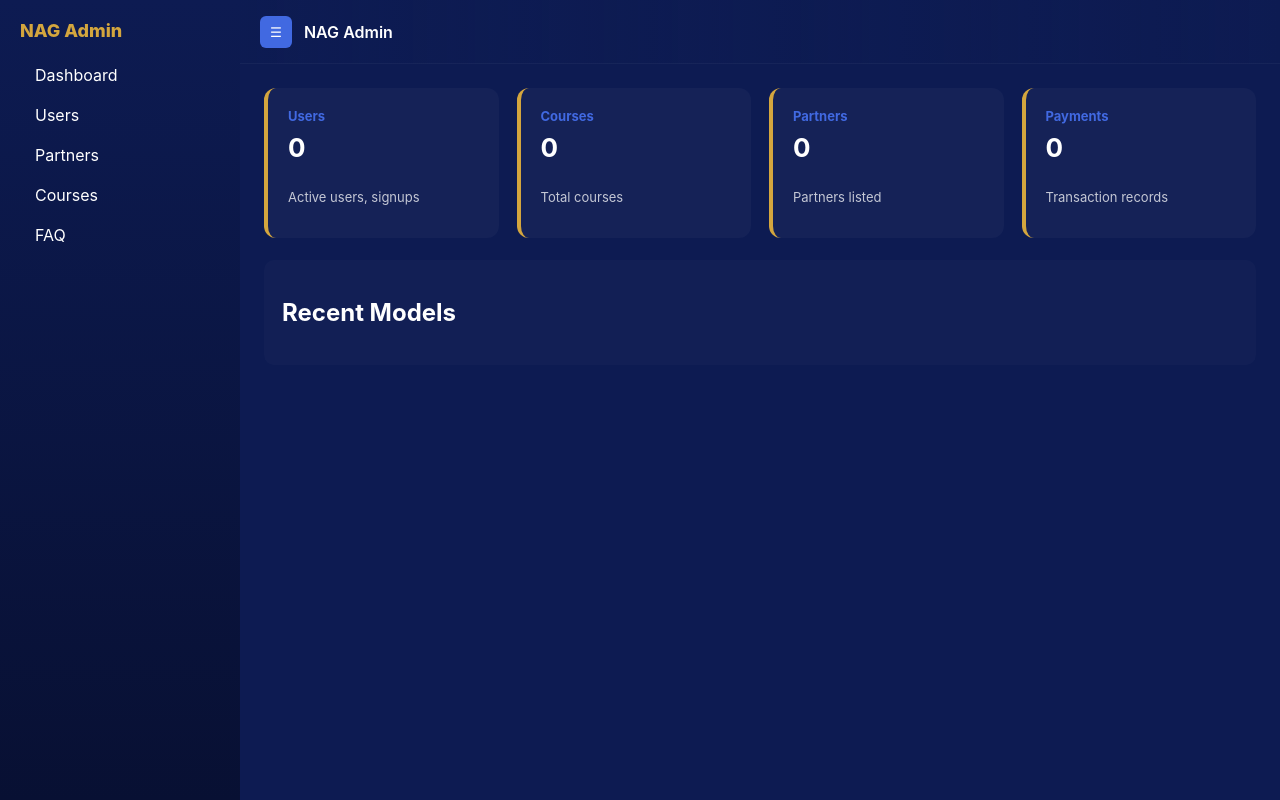
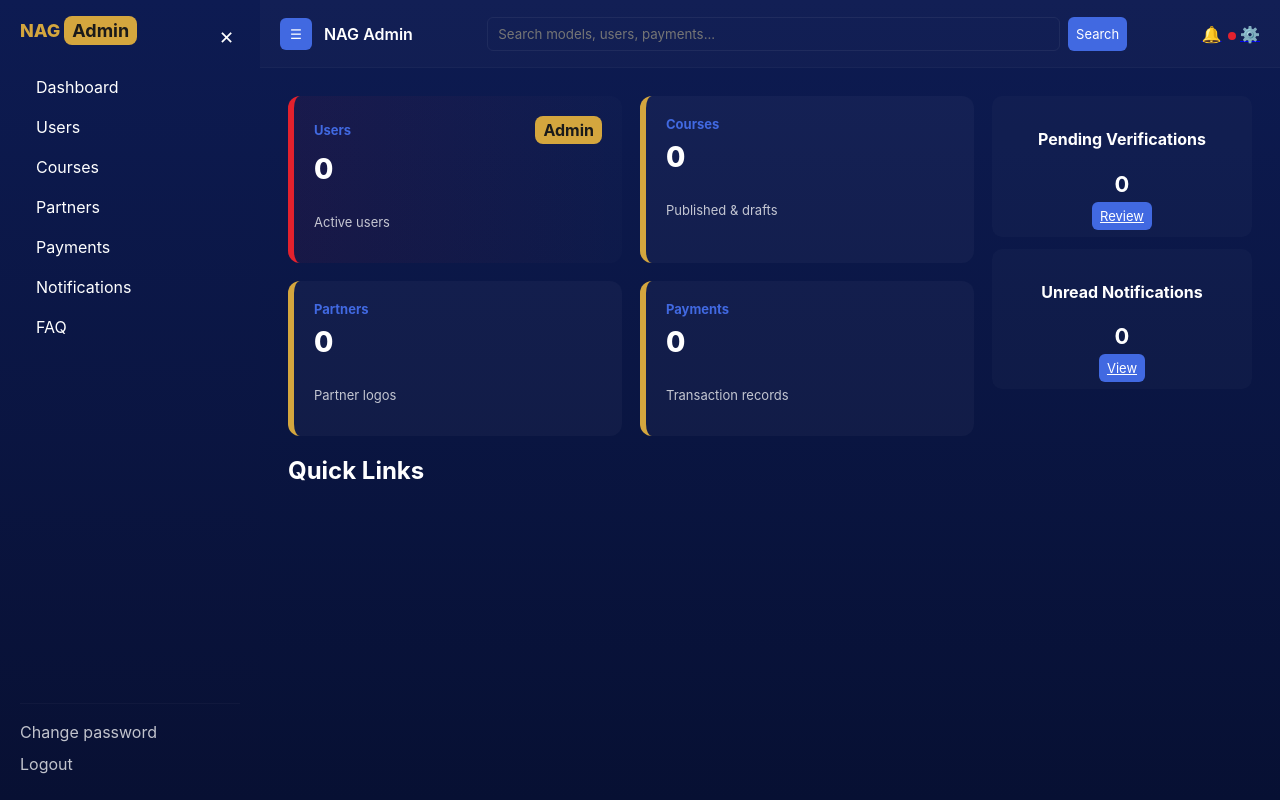
Before and after one commit to oawisdomdigital4/NAG, a Django app: template templates/admin/index.html in a window 1280 px wide. Run offline with Django 5.2, Linux system fonts and the light colour scheme; the template is opened without the code that fills it, so the values that code supplies are empty.

Commit message:
Updated admin design

```diff
--- a/static/admin-theme/admin.css
+++ b/static/admin-theme/admin.css
@@ -8,27 +8,41 @@
   --muted: rgba(255,255,255,0.75);
 }
 *{box-sizing:border-box;font-family:Inter,Segoe UI,Roboto,Helvetica,Arial,sans-serif}
-body.admin-root{display:flex;height:100vh;background:var(--deep-royal);color:var(--white);margin:0}
-.sidebar{width:240px;background:linear-gradient(180deg,var(--deep-royal),#081033);padding:20px;display:flex;flex-direction:column}
+.admin-root{display:flex;height:100vh;background:linear-gradient(180deg,var(--deep-royal),#071033);color:var(--white);margin:0}
+.sidebar{width:260px;background:linear-gradient(180deg,var(--deep-royal),#081033);padding:20px;display:flex;flex-direction:column}
+.sidebar-top{display:flex;align-items:center;justify-content:space-between}
 .sidebar-brand{font-weight:800;margin-bottom:14px;color:var(--bright-gold);font-size:18px}
-.sidebar-nav ul{list-style:none;padding:0;margin:0}
-.sidebar-nav li a{display:block;color:var(--white);padding:10px 12px;border-radius:8px;text-decoration:none;border-left:3px solid transparent}
+.sidebar-close{background:transparent;border:none;color:var(--white);font-size:18px;cursor:pointer}
+.sidebar-nav ul{list-style:none;padding:12px 0;margin:0}
+.sidebar-nav li a{display:block;color:var(--white);padding:10px 12px;border-radius:8px;text-decoration:none;border-left:4px solid transparent}
 .sidebar-nav li a:hover{background:rgba(255,255,255,0.03);border-left-color:var(--cool-light-blue)}
+.sidebar-footer{margin-top:auto;padding-top:12px;border-top:1px solid rgba(255,255,255,0.03)}
+.sidebar-link{display:block;color:var(--muted);padding:6px 0;text-decoration:none}
 .main{flex:1;display:flex;flex-direction:column;background:transparent}
-.topbar{height:64px;display:flex;align-items:center;justify-content:space-between;padding:0 20px;background:linear-gradient(90deg,rgba(13,27,82,0.6),rgba(6,12,36,0));border-bottom:1px solid rgba(255,255,255,0.04)}
+.topbar{height:68px;display:flex;align-items:center;justify-content:space-between;padding:0 20px;background:rgba(255,255,255,0.02);border-bottom:1px solid rgba(255,255,255,0.03)}
 .topbar-left{display:flex;align-items:center;gap:12px}
 .site-title{font-size:16px;margin:0;color:var(--white);font-weight:600}
 .btn{background:var(--cool-light-blue);color:var(--white);border:none;padding:8px 10px;border-radius:6px;cursor:pointer}
+.btn.small{padding:6px 8px;font-size:13px}
 .btn:hover{background:var(--vibrant-red)}
+.topbar-center{flex:1;display:flex;justify-content:center}
+.topbar-search{display:flex;gap:8px;max-width:640px;width:100%}
+.topbar-search input{flex:1;padding:8px 10px;border-radius:6px;border:1px solid rgba(255,255,255,0.06);background:transparent;color:var(--white)}
 .topbar-right .user-info{color:var(--muted)}
-.content{padding:24px;overflow:auto}
-.dashboard-cards{display:grid;grid-template-columns:repeat(auto-fit,minmax(200px,1fr));gap:18px;margin-bottom:22px}
-.card{background:rgba(255,255,255,0.03);padding:20px;border-radius:12px;border-left:4px solid var(--bright-gold)}
+.content{padding:28px;overflow:auto}
+.dashboard-row{display:flex;gap:18px}
+.dashboard-cards{display:grid;grid-template-columns:repeat(2,minmax(180px,1fr));gap:18px;flex:1}
+.dashboard-side{width:260px;display:flex;flex-direction:column;gap:12px}
+.card{background:rgba(255,255,255,0.03);padding:20px;border-radius:12px;border-left:6px solid var(--bright-gold)}
+.card.highlight{border-left-color:var(--vibrant-red);background:linear-gradient(90deg,rgba(227,33,45,0.06),rgba(255,255,255,0.01))}
 .card h3{margin:0;color:var(--cool-light-blue);font-size:13px}
-.card-value{font-size:26px;margin-top:8px;color:var(--white);font-weight:700}
+.card-top{display:flex;justify-content:space-between;align-items:center}
+.card-value{font-size:28px;margin-top:8px;color:var(--white);font-weight:800}
 .card-sub{color:var(--muted);font-size:13px}
-.dashboard-main .module{background:rgba(255,255,255,0.02);padding:18px;border-radius:10px}
+.widget{background:rgba(255,255,255,0.02);padding:12px;border-radius:10px;text-align:center}
+.widget-count{font-size:22px;font-weight:700;margin:8px 0}
 .quick-links{display:flex;flex-wrap:wrap;gap:8px}
-.quick-link{background:var(--deep-royal);border:1px solid rgba(255,255,255,0.03);padding:8px 12px;border-radius:8px;color:var(--white);text-decoration:none}
-.badge-gold{background:var(--bright-gold);color:var(--charcoal);padding:4px 8px;border-radius:8px;font-weight:600}
-@media(max-width:900px){.sidebar{position:fixed;left:-280px;transition:left .2s;z-index:40}.sidebar.open{left:0}.main{margin-left:0}}
+.quick-link{background:transparent;border:1px solid rgba(255,255,255,0.04);padding:8px 12px;border-radius:8px;color:var(--white);text-decoration:none}
+.badge-gold{background:var(--bright-gold);color:var(--charcoal);padding:4px 8px;border-radius:8px;font-weight:700}
+.notif-dot{display:inline-block;width:8px;height:8px;background:var(--vibrant-red);border-radius:50%;margin-left:6px}
+@media(max-width:1000px){.sidebar{position:fixed;left:-320px;transition:left .2s;z-index:40}.sidebar.open{left:0}.main{margin-left:0}.dashboard-cards{grid-template-columns:repeat(1,minmax(180px,1fr))}}
--- a/static/admin-theme/admin.js
+++ b/static/admin-theme/admin.js
@@ -1,7 +1,21 @@
 document.addEventListener('DOMContentLoaded', function(){
   const btn = document.getElementById('sidebarToggle');
-  const sb = document.querySelector('.sidebar');
-  if(btn && sb){
-    btn.addEventListener('click', ()=> sb.classList.toggle('open'))
+  const sb = document.getElementById('adminSidebar');
+  const closeBtn = document.getElementById('sidebarClose');
+
+  function toggleSidebar(){
+    if(!sb) return;
+    sb.classList.toggle('open');
   }
+
+  if(btn) btn.addEventListener('click', toggleSidebar);
+  if(closeBtn) closeBtn.addEventListener('click', toggleSidebar);
+
+  // Close sidebar on outside click (mobile)
+  document.addEventListener('click', function(e){
+    if(!sb) return;
+    if(sb.classList.contains('open') && !sb.contains(e.target) && e.target.id !== 'sidebarToggle'){
+      sb.classList.remove('open');
+    }
+  });
 });
--- a/templates/admin/base_site.html
+++ b/templates/admin/base_site.html
@@ -4,33 +4,54 @@
   <head>
     <meta charset="utf-8">
     <meta name="viewport" content="width=device-width, initial-scale=1">
-    <title>{% block title %}Admin | {{ site_title|default:_('Django site admin') }}{% endblock %}</title>
+    <title>{% block title %}Admin | {{ site_title|default:_('NAG Admin') }}{% endblock %}</title>
     <link rel="stylesheet" href="{% static 'admin-theme/admin.css' %}">
     <script src="{% static 'admin-theme/admin.js' %}" defer></script>
     {% block extrahead %}{% endblock %}
   </head>
   <body class="admin-root">
-    <aside class="sidebar">
-      <div class="sidebar-brand">NAG Admin</div>
+    <aside class="sidebar" id="adminSidebar">
+      <div class="sidebar-top">
+        <div class="sidebar-brand">NAG <span class="badge-gold">Admin</span></div>
+        <button id="sidebarClose" class="sidebar-close">✕</button>
+      </div>
       <nav class="sidebar-nav">
         <ul>
           <li><a href="/admin/">Dashboard</a></li>
-          <li><a href="/admin/auth/user/">Users</a></li>
+          <li><a href="/admin/accounts/user/">Users</a></li>
+          <li><a href="/admin/community/course/">Courses</a></li>
           <li><a href="/admin/community/partner/">Partners</a></li>
-          <li><a href="/admin/courses/course/">Courses</a></li>
-          <li><a href="/admin/utils/faqs/">FAQ</a></li>
+          <li><a href="/admin/payments/payment/">Payments</a></li>
+          <li><a href="/admin/notifications/notification/">Notifications</a></li>
+          <li><a href="/admin/utils/faq/">FAQ</a></li>
         </ul>
       </nav>
+      <div class="sidebar-footer">
+        <a class="sidebar-link" href="/admin/password_change/">Change password</a>
+        <a class="sidebar-link" href="/admin/logout/">Logout</a>
+      </div>
     </aside>
 
     <div class="main">
       <header class="topbar">
         <div class="topbar-left">
-          <button id="sidebarToggle" class="btn">☰</button>
+          <button id="sidebarToggle" class="btn icon">☰</button>
           <h1 class="site-title">{{ site_header|default:_('NAG Admin') }}</h1>
         </div>
+
+        <div class="topbar-center">
+          <form action="" class="topbar-search" method="get">
+            <input type="search" name="q" placeholder="Search models, users, payments..." aria-label="Search admin">
+            <button class="btn small" type="submit">Search</button>
+          </form>
+        </div>
+
         <div class="topbar-right">
-          <div class="user-info">{{ user.get_username }}</div>
+          <div class="topbar-actions">
+            <a class="icon-btn" href="#" title="Notifications">🔔<span class="notif-dot"></span></a>
+            <a class="icon-btn" href="#" title="Settings">⚙️</a>
+            <div class="user-info">{{ user.get_username }}</div>
+          </div>
         </div>
       </header>
 
@@ -39,4 +60,4 @@
       </main>
     </div>
   </body>
-  </html>
+</html>
--- a/templates/admin/index.html
+++ b/templates/admin/index.html
@@ -1,25 +1,31 @@
 {% extends "admin/base_site.html" %}
-{% load i18n %}
+{% load i18n admin_extras %}
 
 {% block content %}
-  {% load admin_extras %}
   <div class="dashboard">
+    <div class="dashboard-row">
       <div class="dashboard-cards">
-      <div class="card">
+        <div class="card highlight">
+          <div class="card-top">
             <h3>Users</h3>
+            <span class="badge-gold">Admin</span>
+          </div>
           <p class="card-value">{% model_count 'accounts' 'User' %}</p>
-        <p class="card-sub">Active users, signups</p>
+          <p class="card-sub">Active users</p>
         </div>
+
         <div class="card">
           <h3>Courses</h3>
           <p class="card-value">{% model_count 'community' 'Course' %}</p>
-        <p class="card-sub">Total courses</p>
+          <p class="card-sub">Published & drafts</p>
         </div>
+
         <div class="card">
           <h3>Partners</h3>
           <p class="card-value">{% model_count 'community' 'Partner' %}</p>
-        <p class="card-sub">Partners listed</p>
+          <p class="card-sub">Partner logos</p>
         </div>
+
         <div class="card">
           <h3>Payments</h3>
           <p class="card-value">{% model_count 'payments' 'Payment' %}</p>
@@ -27,9 +33,24 @@
         </div>
       </div>
 
+      <aside class="dashboard-side">
+        <div class="widget">
+          <h4>Pending Verifications</h4>
+          <p class="widget-count">{% model_count 'community' 'CorporateVerification' %}</p>
+          <a class="btn small" href="/admin/community/corporateverification/">Review</a>
+        </div>
+
+        <div class="widget">
+          <h4>Unread Notifications</h4>
+          <p class="widget-count">{% model_count 'community' 'Notification' %}</p>
+          <a class="btn small" href="/admin/notifications/notification/">View</a>
+        </div>
+      </aside>
+    </div>
+
     <section class="dashboard-main">
       <div class="module">
-        <h2>Recent Models</h2>
+        <h2>Quick Links</h2>
         <div class="quick-links">
           {% for app in app_list %}
             {% for model in app.models %}
```
Also changed, not shown: ADMIN_README.md (added, +20 -0 lines), templates/admin/change_list.html (added, +13 -0 lines). Lines whose indentation alone changed are shown as unchanged.
